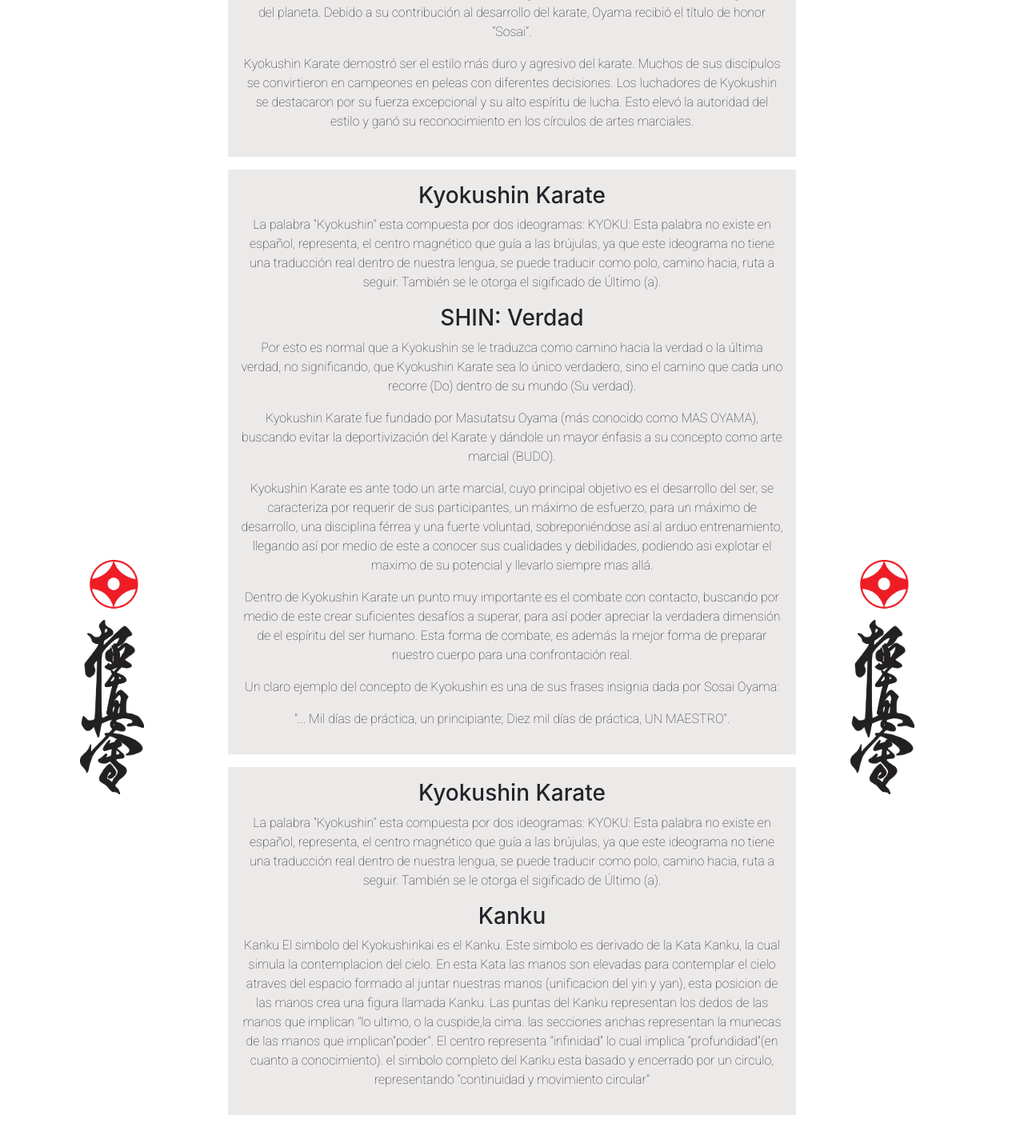
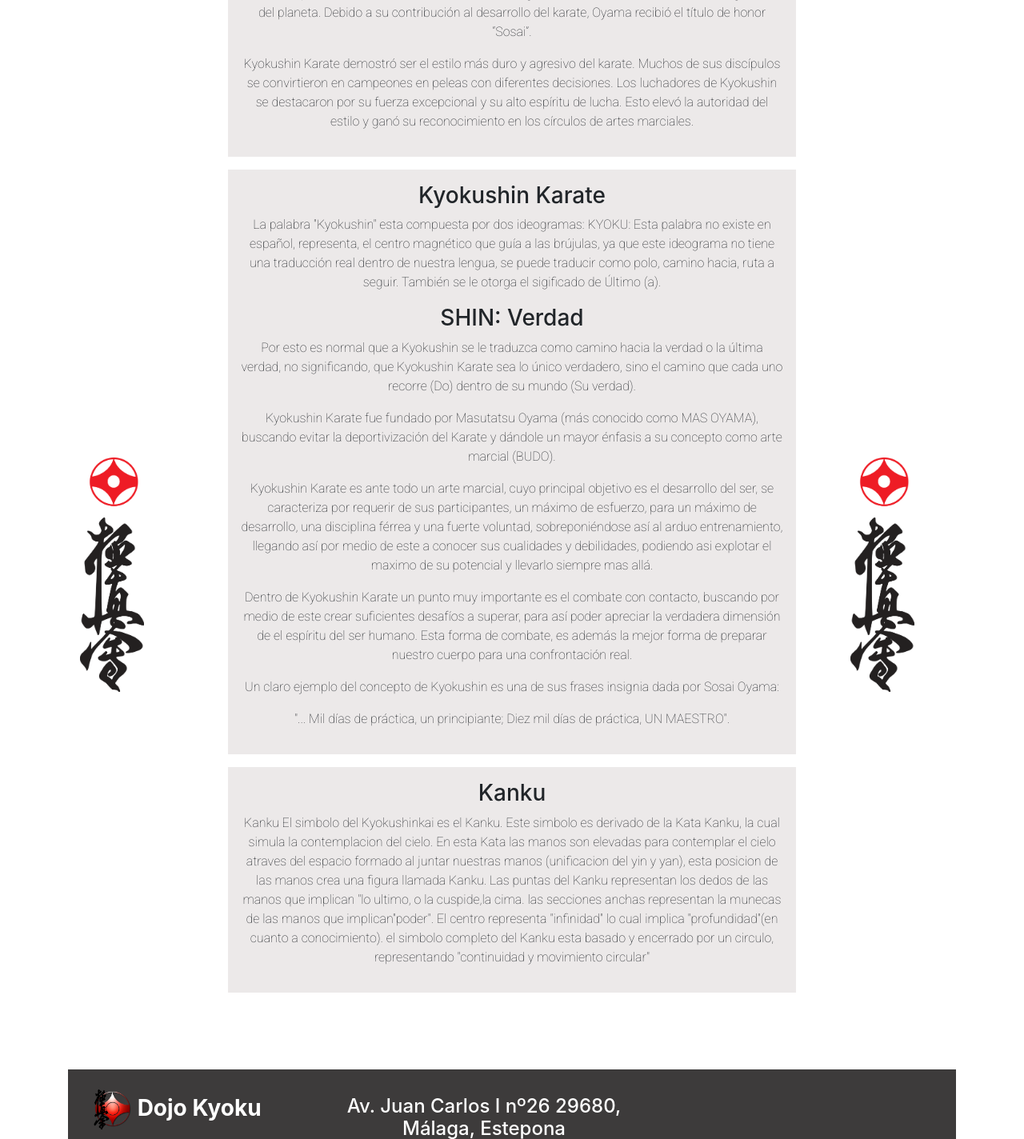
Before and after one commit to salvi205s/proyecto_dojo, a CodeIgniter app: page /proyectoDojo/index.php/dojocontroller/index in a window 1280 px wide. Shown: the part 2043-3467 px from the top of the page at 80% size. Run offline with CodeIgniter, Linux system fonts and the light colour scheme; some libraries are stand-ins or nearby versions.

Commit message:
home arreglado

```diff
--- a/application/views/paginas/home.php
+++ b/application/views/paginas/home.php
@@ -110,7 +110,7 @@
                 if (isset($_SESSION['nombreSesion'])) {
 
                     if (isset($_SESSION['tipo']) && $_SESSION['tipo'] == "admin") {
-                        ?>
+                ?>
                         <a href="<?= base_url() ?>TablaDatosController/listarTabla" class="font-weight-bold mt-2 ">
                             <img src="<?= base_url() ?>recursos/img/user.png" class="user" alt="user">
                             <?= $_SESSION['nombreSesion'] ?></a>
@@ -400,17 +400,6 @@
                 <!-- kanku ------------------------------------------------ -->
                 <div class="palabra text-center p-3 mt-3 mb-3">
 
-                    <h3 class="text-center">Kyokushin Karate</h3>
-                    <p>
-                        La palabra "Kyokushin" esta compuesta por dos ideogramas:
-                        KYOKU: Esta palabra no existe en español, representa, el centro magnético que guía a las
-                        brújulas,
-                        ya que este ideograma no tiene una traducción real dentro de nuestra lengua, se puede traducir
-                        como
-                        polo, camino hacia, ruta a seguir. También se le otorga el sigificado de Último (a).
-
-                    </p>
-
                     <h3 class="text-center">Kanku</h3>
                     <p>
                         Kanku
```
